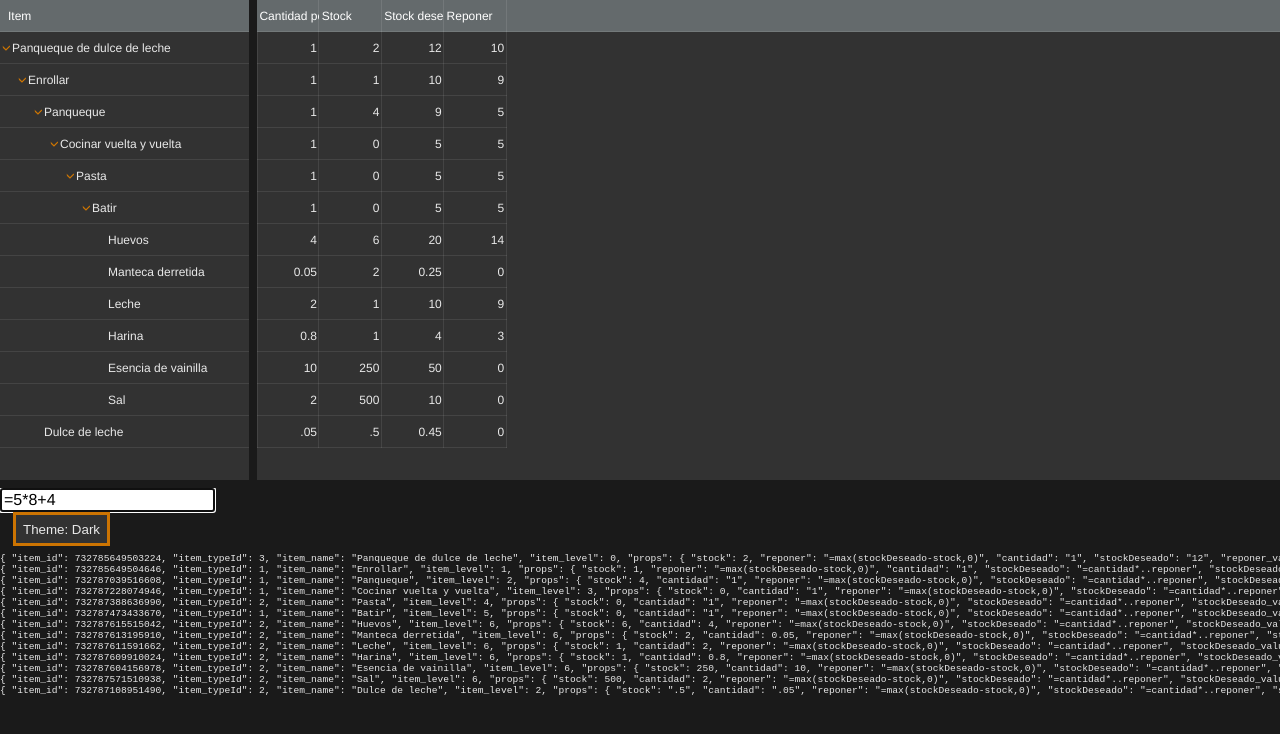
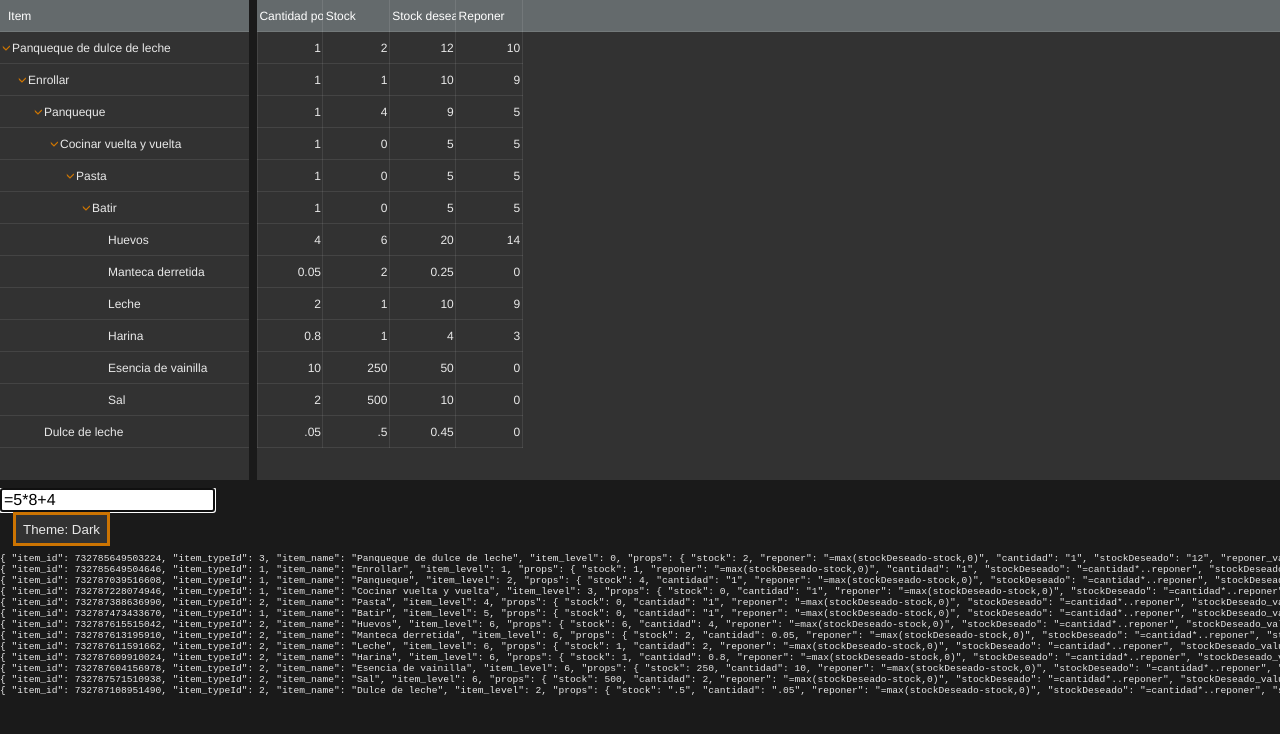
Before and after one commit to ElToroDM/ElManager, a Vue app: page / in a window 1280 px wide. Shown: the top 734 px of the page. Built offline with nearby package versions, Linux system fonts and the light colour scheme.

Commit message:
update grammar.js, App.vue, PropsEdit.vue and grammar.ne

```diff
--- a/src/PropsEdit.vue
+++ b/src/PropsEdit.vue
@@ -143,7 +143,7 @@ let columns = ["cantidad", "stock", "stockDeseado", "reponer"]
   min-height: inherit;
   flex-grow: 0;
   flex-shrink: 0;
-  flex-basis: 60px;
+  flex-basis: 8vh;
   overflow: hidden;
   padding-left: .2em;
   box-shadow: inset -2px 0 1px -2px var(--on-secondary);
@@ -170,8 +170,8 @@ let columns = ["cantidad", "stock", "stockDeseado", "reponer"]
   position: relative;
   align-items: center;
   justify-content: right;
-  flex: 0 0 60px;
-  max-width: 60px;
+  flex: 0 0 8vh;
+  max-width: 8vh;
   /* overflow: hidden; */
   padding-right: .2em;
   box-shadow:
```
Also changed, not shown: 1 other file (tests, documents, lock files or other folders).
